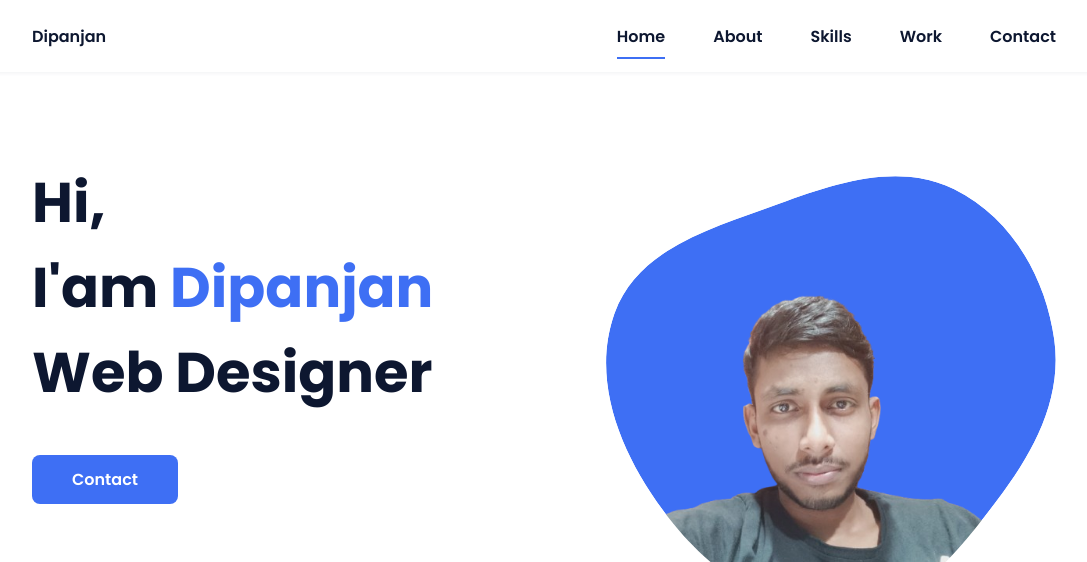
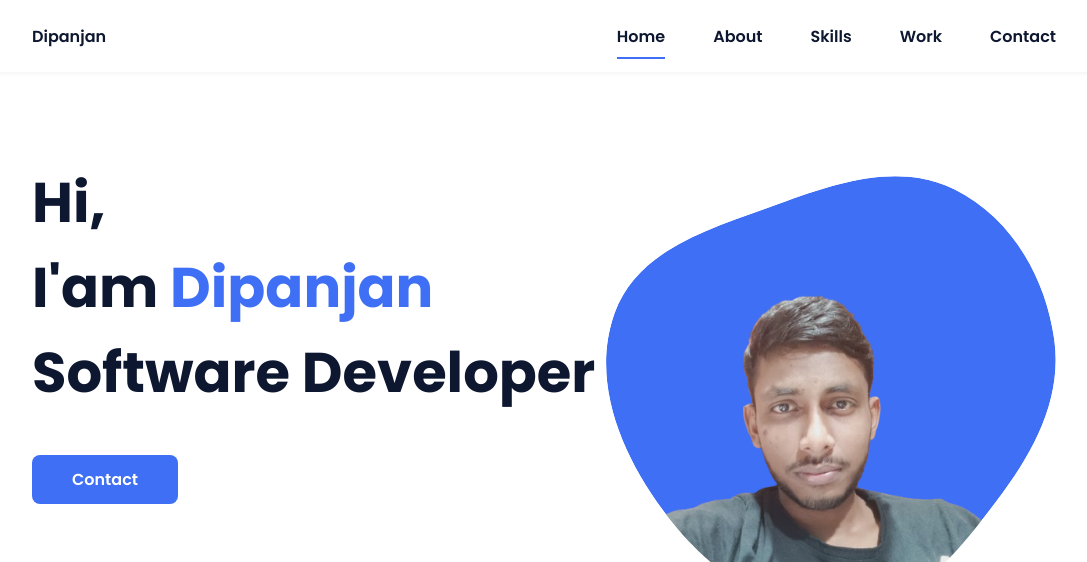
Before and after one commit to Dipanjanmon/my-portfolio, a plain HTML site: page index.html in a window 1280 px wide. Shown: the top 562 px of the page, without its empty margins (96-1183 px from the left). Drawn offline with nearby package versions, Linux system fonts and the light colour scheme.

Commit message:
Update index.html

```diff
--- a/index.html
+++ b/index.html
@@ -39,7 +39,7 @@
             <!--===== HOME =====-->
             <section class="home bd-grid" id="home">
                 <div class="home__data">
-                    <h1 class="home__title">Hi,<br>I'am <span class="home__title-color">Dipanjan</span><br> Web Designer</h1>
+                    <h1 class="home__title">Hi,<br>I'am <span class="home__title-color">Dipanjan</span><br> Software Developer</h1>
 
                     <a href="#" class="button">Contact</a>
                 </div>
```
